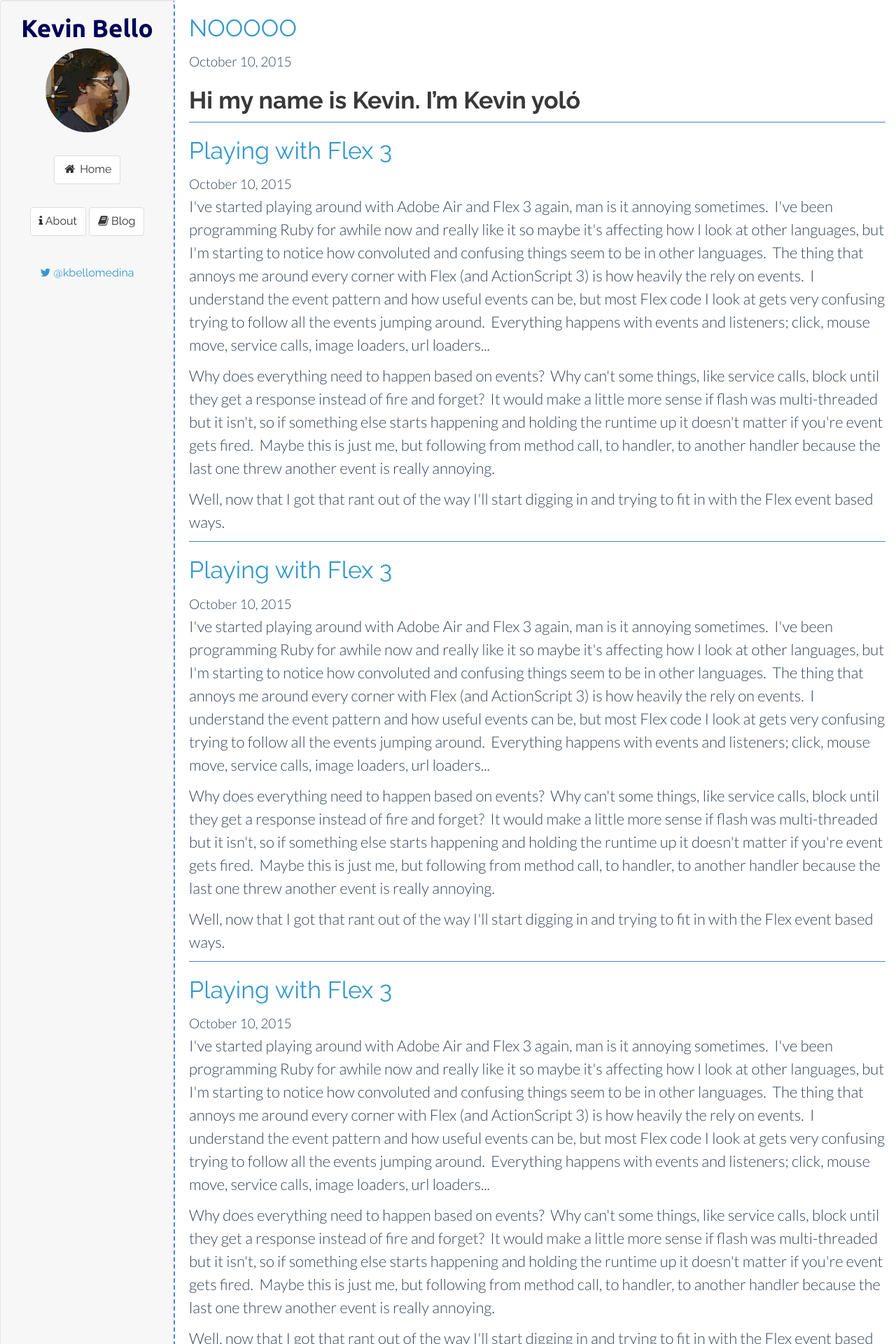
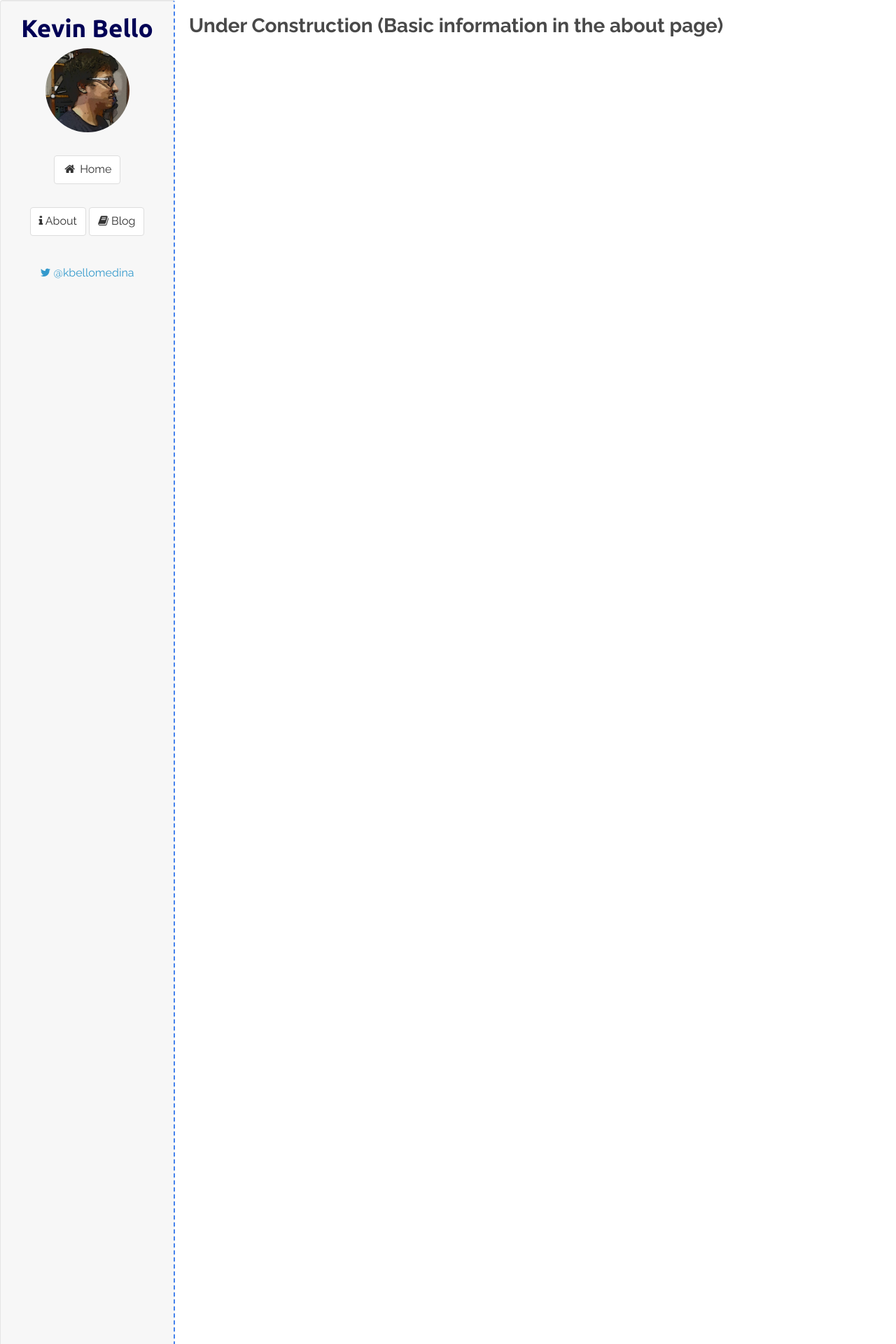
Before and after one commit to kevinsbello/kevinsbello.github.io, a Jekyll site: the page built from index.html, in a window 1280 px wide. Shown: the top 1920 px of the page at 70% size. Built offline with Jekyll 4.4.1, drawn with Linux system fonts in a browser that asks for light colours; nearby versions of some CDN libraries; the list of posts is cut into pages by our own code; some of the changed text lies outside the part shown.

Commit message:
under_construction state

```diff
--- a/_posts/2015/2015-10-10-test1 (7th copy).textile
+++ /dev/null
@@ -1,9 +0,0 @@
----
-layout: post
-title: Playing with Flex 3
-tags: [programming]
-author_name: Kevin Bello
-author_uri: http://twitter.com/johnduff
----
-
-<p>I&#39;ve started playing around with Adobe Air and Flex 3 again, man is it annoying sometimes.&#160; I&#39;ve been programming Ruby for awhile now and really like it so maybe it&#39;s affecting how I look at other languages, but I&#39;m starting to notice how convoluted and confusing things seem to be in other languages.&#160; The thing that annoys me around every corner with Flex (and ActionScript 3) is how heavily the rely on events.&#160; I understand the event pattern and how useful events can be, but most Flex code I look at gets very confusing trying to follow all the events jumping around.&#160; Everything happens with events and listeners; click, mouse move, service calls, image loaders, url loaders... </p><p>Why does everything need to happen based on events?&#160; Why can&#39;t some things, like service calls, block until they get a response instead of fire and forget?&#160; It would make a little more sense if flash was multi-threaded but it isn&#39;t, so if something else starts happening and holding the runtime up it doesn&#39;t matter if you&#39;re event gets fired.&#160; Maybe this is just me, but following from method call, to handler, to another handler because the last one threw another event is really annoying.</p><p>Well, now that I got that rant out of the way I&#39;ll start digging in and trying to fit in with the Flex event based ways.</p>
--- a/_posts/2015/2015-10-10-test1 (8th copy).textile
+++ /dev/null
@@ -1,9 +0,0 @@
----
-layout: post
-title: Playing with Flex 3
-tags: [programming]
-author_name: Kevin Bello
-author_uri: http://twitter.com/johnduff
----
-
-<p>I&#39;ve started playing around with Adobe Air and Flex 3 again, man is it annoying sometimes.&#160; I&#39;ve been programming Ruby for awhile now and really like it so maybe it&#39;s affecting how I look at other languages, but I&#39;m starting to notice how convoluted and confusing things seem to be in other languages.&#160; The thing that annoys me around every corner with Flex (and ActionScript 3) is how heavily the rely on events.&#160; I understand the event pattern and how useful events can be, but most Flex code I look at gets very confusing trying to follow all the events jumping around.&#160; Everything happens with events and listeners; click, mouse move, service calls, image loaders, url loaders... </p><p>Why does everything need to happen based on events?&#160; Why can&#39;t some things, like service calls, block until they get a response instead of fire and forget?&#160; It would make a little more sense if flash was multi-threaded but it isn&#39;t, so if something else starts happening and holding the runtime up it doesn&#39;t matter if you&#39;re event gets fired.&#160; Maybe this is just me, but following from method call, to handler, to another handler because the last one threw another event is really annoying.</p><p>Well, now that I got that rant out of the way I&#39;ll start digging in and trying to fit in with the Flex event based ways.</p>
--- a/_posts/2015/2015-10-10-test1 (another copy).textile
+++ /dev/null
@@ -1,9 +0,0 @@
----
-layout: post
-title: Playing with Flex 3
-tags: [programming]
-author_name: Kevin Bello
-author_uri: http://twitter.com/johnduff
----
-
-<p>I&#39;ve started playing around with Adobe Air and Flex 3 again, man is it annoying sometimes.&#160; I&#39;ve been programming Ruby for awhile now and really like it so maybe it&#39;s affecting how I look at other languages, but I&#39;m starting to notice how convoluted and confusing things seem to be in other languages.&#160; The thing that annoys me around every corner with Flex (and ActionScript 3) is how heavily the rely on events.&#160; I understand the event pattern and how useful events can be, but most Flex code I look at gets very confusing trying to follow all the events jumping around.&#160; Everything happens with events and listeners; click, mouse move, service calls, image loaders, url loaders... </p><p>Why does everything need to happen based on events?&#160; Why can&#39;t some things, like service calls, block until they get a response instead of fire and forget?&#160; It would make a little more sense if flash was multi-threaded but it isn&#39;t, so if something else starts happening and holding the runtime up it doesn&#39;t matter if you&#39;re event gets fired.&#160; Maybe this is just me, but following from method call, to handler, to another handler because the last one threw another event is really annoying.</p><p>Well, now that I got that rant out of the way I&#39;ll start digging in and trying to fit in with the Flex event based ways.</p>
--- a/_posts/2015/2015-10-10-test1 (copy).textile
+++ /dev/null
@@ -1,9 +0,0 @@
----
-layout: post
-title: Playing with Flex 3
-tags: [programming]
-author_name: Kevin Bello
-author_uri: http://twitter.com/johnduff
----
-
-<p>I&#39;ve started playing around with Adobe Air and Flex 3 again, man is it annoying sometimes.&#160; I&#39;ve been programming Ruby for awhile now and really like it so maybe it&#39;s affecting how I look at other languages, but I&#39;m starting to notice how convoluted and confusing things seem to be in other languages.&#160; The thing that annoys me around every corner with Flex (and ActionScript 3) is how heavily the rely on events.&#160; I understand the event pattern and how useful events can be, but most Flex code I look at gets very confusing trying to follow all the events jumping around.&#160; Everything happens with events and listeners; click, mouse move, service calls, image loaders, url loaders... </p><p>Why does everything need to happen based on events?&#160; Why can&#39;t some things, like service calls, block until they get a response instead of fire and forget?&#160; It would make a little more sense if flash was multi-threaded but it isn&#39;t, so if something else starts happening and holding the runtime up it doesn&#39;t matter if you&#39;re event gets fired.&#160; Maybe this is just me, but following from method call, to handler, to another handler because the last one threw another event is really annoying.</p><p>Well, now that I got that rant out of the way I&#39;ll start digging in and trying to fit in with the Flex event based ways.</p>
--- a/_posts/2015/2015-10-10-test1.markdown
+++ /dev/null
@@ -1,9 +0,0 @@
----
-layout: post
-title: NOOOOO
-tags: [programming]
-author_name: Kevin Bello
-author_uri: http://twitter.com/johnduff
----
-
-## Hi my name is Kevin. I'm Kevin yoló
--- a/index.html
+++ b/index.html
@@ -14,8 +14,10 @@ page_name: Homepage
   </div>
 {% endfor %}
 </div>
+{% if paginator.total_posts > 0 %}
   <div class="text-center">
     <ul class="pagination">
+
         {% if paginator.page == 1 %}
           <li class="disabled"><a href="/">«</a></li>
         {% else %}
@@ -47,5 +49,9 @@ page_name: Homepage
         {% else %}
           <li class="disabled"><a href="#">»</a></li>
         {% endif %}
+
     </ul>
   </div>
+{% else %}
+  <h3> Under Construction (Basic information in the about page) </h3>
+{% endif %}
```
Also changed, not shown: _posts/2015/2015-10-10-test1 (3rd copy).textile (deleted, +0 -9 lines), _posts/2015/2015-10-10-test1 (4th copy).textile (deleted, +0 -9 lines), _posts/2015/2015-10-10-test1 (5th copy).textile (deleted, +0 -9 lines), _posts/2015/2015-10-10-test1 (6th copy).textile (deleted, +0 -9 lines), about.html (+6 -3 lines). Lines whose indentation alone changed are shown as unchanged.
